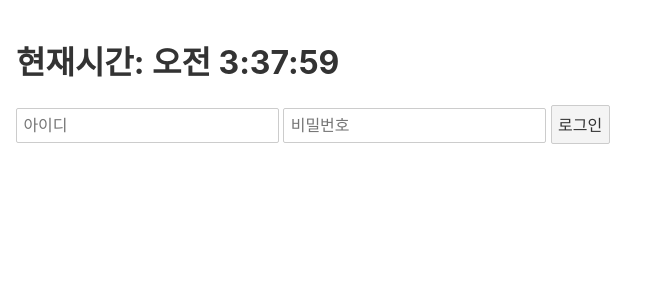
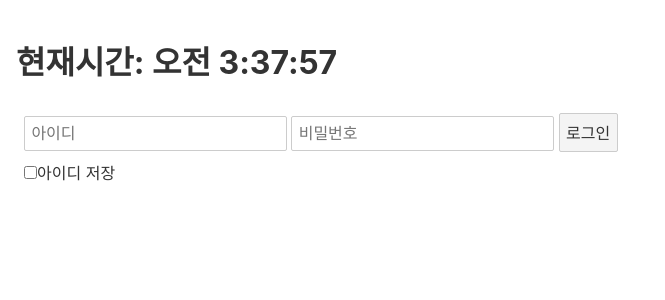
Before and after one commit to Kimsanggyung/start-svelte, a Svelte app: page / in a window 1280 px wide. Shown: the top 300 px of the page, without its empty margins (0-665 px from the left). Built offline with nearby package versions, Linux system fonts and the light colour scheme.

Commit message:
다른 컴포넌트 블러오기, 함수 기능추가, 함수명 변경 Editmode 컴포넌트를 불러오고 toggle함수를 logoutButton으로 변경하고 editmodetoggle기능 추가

```diff
--- a/src/LogIn.svelte
+++ b/src/LogIn.svelte
@@ -1,6 +1,8 @@
 <script>
 
 	import { name, idPicture, birth, pictureAlt } from "./store.js";
+
+	import Editmode from "./Editmode.svelte";
 
 	const userId = 'a';
 	const passWord = 123;
@@ -13,7 +15,14 @@
 
 	let logged = {loggedIn: false}
 
-	const toggle = () => logged.loggedIn = !logged.loggedIn;
+	let editMode = {editModeIn: false}
+
+	const editToggle = () => editMode.editModeIn = !editMode.editModeIn
+
+	const logoutButton = () =>{
+		logged.loggedIn = !logged.loggedIn;
+		editMode.editModeIn = !editMode.editModeIn;
+	}
 
 	function logIn(){
 		if(
@@ -41,9 +50,48 @@
 		}
 	}
 </script>
+<body>
 
-<input bind:value={inputId} type="text" placeholder='아이디'>
-<input bind:value={inputPass} type="password" placeholder='비밀번호'>
-<button on:click={logIn}>로그인</button>
-<br/>
-<span id=error></span>
+	<main>
+
+		{#if !logged.loggedIn}
+			<div class="loggedIn">
+				<input bind:value={inputId} type="text" placeholder='아이디'>
+				<input bind:value={inputPass} type="password" placeholder='비밀번호'>
+				<button on:click={logIn}>로그인</button>
+				<br/>
+				<label><input type="checkbox">아이디 저장</label>
+				<span id=error></span>
+			</div>
+		{/if}
+
+		{#if logged.loggedIn}
+			<div class="loggedIn">
+				<h1>환영합니다 {$name} 회원님</h1>
+				<h2>생년월일: {$birth} </h2>
+				<img id="Lee" src = {$idPicture} alt = {$pictureAlt}>
+				<button on:click={editToggle}>수정</button>
+				<button  on:click={logoutButton}>로그아웃</button>
+			</div>
+		{/if}
+
+		{#if editMode.editModeIn}
+			<Editmode/>
+		{/if}
+
+	</main>
+
+</body>
+
+<style>
+
+#error{
+	color: red;
+}
+
+#Lee{
+	width: 175px;
+	height: 269px;
+}
+
+</style>
```
